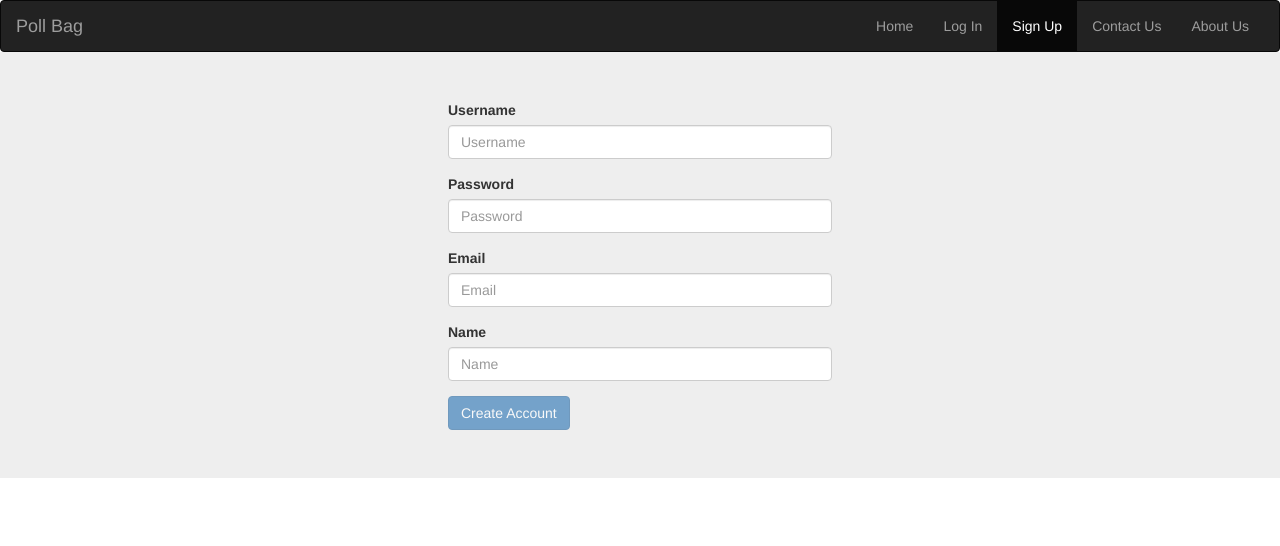
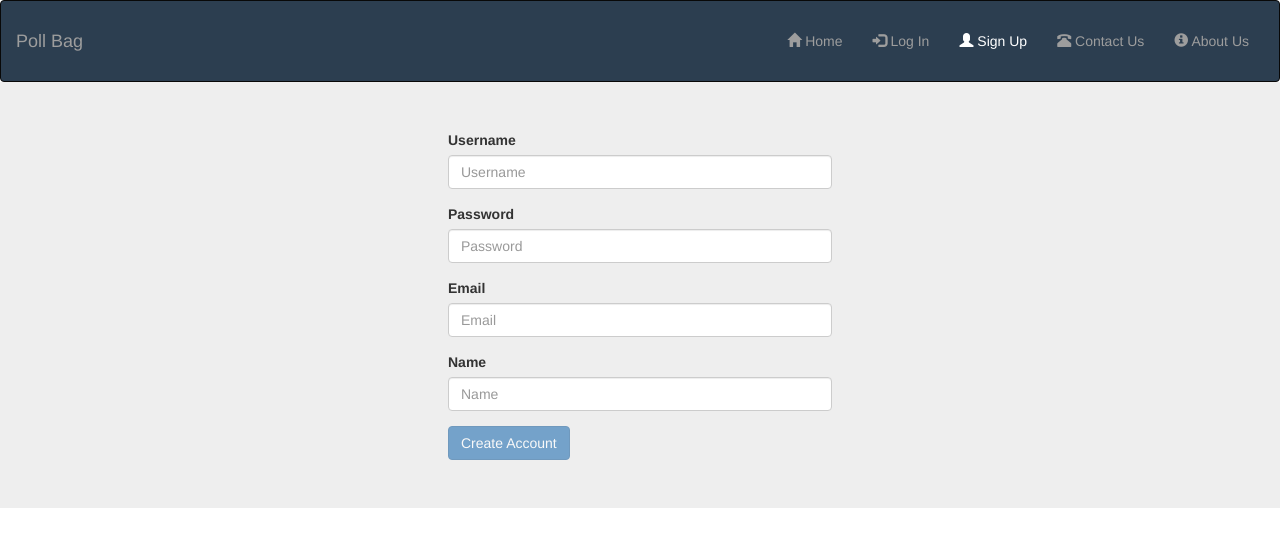
Before and after one commit to funcodin/social-poll-webapp, an Angular app in the folder poll-webapp/: page /signup in a window 1280 px wide. Shown: the top 546 px of the page. Built offline with nearby package versions, Linux system fonts and the light colour scheme.

Commit message:
Added color to navbar

```diff
--- a/poll-webapp/src/app/components/login/login.component.html
+++ b/poll-webapp/src/app/components/login/login.component.html
@@ -19,4 +19,9 @@
   </div>
 </div>
 
+<div class="bg-info clearfix">
+  <button class="btn btn-secondary float-left">Example Button floated left</button>
+  <button class="btn btn-secondary float-right">Example Button floated right</button>
 </div>
+
+</div>
--- a/poll-webapp/src/app/components/shared/topnav/topnav.component.html
+++ b/poll-webapp/src/app/components/shared/topnav/topnav.component.html
@@ -10,23 +10,24 @@
       <ul class="nav navbar-nav navbar-right">
         <li routerLinkActive="active"
         [routerLinkActiveOptions]= "{exact:true}">
-          <a routerLink="/">Home</a>
+          <a class="top-nav-menu-item" routerLink="/"><span class="glyphicon glyphicon-home"></span> Home</a>
         </li>
 
         <li routerLinkActive="active">
-          <a routerLink="/login">Log In</a>
+          <a routerLink="/login"><span class="glyphicon glyphicon-log-in"></span> Log In</a>
+        </li>
+
+
+        <li routerLinkActive="active">
+          <a routerLink="/signup"><span class="glyphicon glyphicon-user"></span> Sign Up</a>
         </li>
 
         <li routerLinkActive="active">
-          <a routerLink="/signup">Sign Up</a>
+          <a href="#"><span class="glyphicon glyphicon-phone-alt"></span>  Contact Us</a>
         </li>
 
         <li routerLinkActive="active">
-          <a href="#">Contact Us</a>
-        </li>
-
-        <li routerLinkActive="active">
-          <a href="#">About Us</a>
+          <a href="#"><span class="glyphicon glyphicon-info-sign"></span> About Us</a>
         </li>
 
       </ul>
--- a/poll-webapp/src/app/components/shared/topnav/topnavbar.css
+++ b/poll-webapp/src/app/components/shared/topnav/topnavbar.css
@@ -1,3 +1,13 @@
 .top-navbar {
   margin: 0;
+  padding-top: 15px;
+  padding-bottom: 15px;
+  padding-right: 0px;
+  padding-left: 0px;
+  background: #2C3E50;
+
 }
+
+.navbar-nav .active a{
+  background-color: #2C3E50;
+}
```
